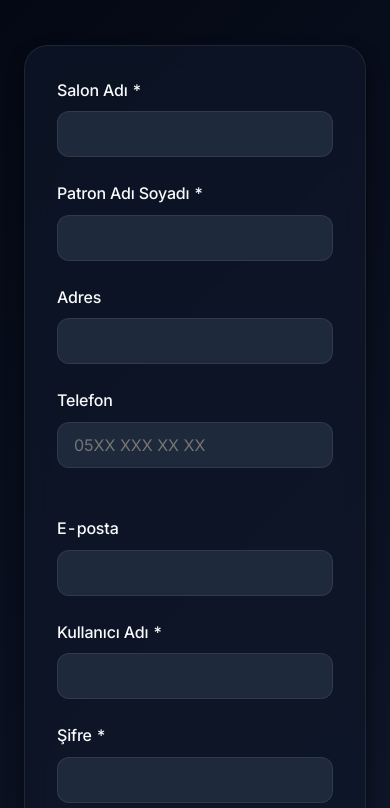
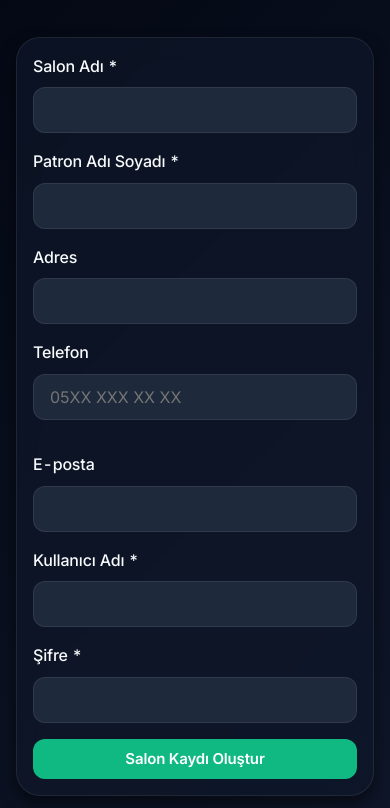
Before and after one commit to zisansymn009/kuaf-r-sistemi, a website: page public/register.html in a window 390 px wide. Shown: the part 113-921 px from the top of the page. Drawn offline with Linux system fonts and the light colour scheme.

Commit message:
Comprehensive mobile overhaul: Universal grid fixes, auto-zoom prevention (16px), and v1.2 cache busting

```diff
--- a/public/css/aura-ui.css
+++ b/public/css/aura-ui.css
@@ -354,7 +354,7 @@ body.aura-theme::after {
         display: none;
     }
 
-    /* Prevent auto-zoom on iOS/Android and improve accessibility */
+    /* Prevent auto-zoom and improve mobile interaction */
     input,
     select,
     textarea,
@@ -364,16 +364,40 @@ body.aura-theme::after {
 
     .btn-full {
         min-height: 52px;
-        padding: 0 1.5rem;
     }
 
-    .aura-chat-container {
-        padding: 1rem;
+    /* Ensure ALL grids collapse on tablet/mobile */
+    .grid-4,
+    .grid-3,
+    .grid-2,
+    .grid-3-1,
+    .grid-2-3,
+    .grid-1-3 {
+        grid-template-columns: 1fr !important;
+    }
+}
+
+/* Base Grid Layouts */
+.grid-3-1 {
+    grid-template-columns: 3fr 1fr;
+}
+
+.grid-2-3 {
+    grid-template-columns: 2fr 3fr;
+}
+
+.grid-1-3 {
+    grid-template-columns: 1fr 3fr;
+}
+
+@media (max-width: 480px) {
+    .aura-card {
+        padding: 1.25rem !important;
         border-radius: 20px;
     }
 
-    .chat-input-wrapper {
-        padding: 0.4rem 0.4rem 0.4rem 1.25rem;
+    .grid {
+        gap: 1rem !important;
     }
 }
 
--- a/public/css/dashboard-aura.css
+++ b/public/css/dashboard-aura.css
@@ -123,7 +123,16 @@ h6 {
 
     .main-content-aura {
         margin-left: 0 !important;
-        padding: 5rem 1rem 2rem 1rem !important;
+        padding: 5.5rem 1.25rem 2rem 1.25rem !important;
+    }
+
+    .grid-4,
+    .grid-3,
+    .grid-2,
+    .grid-3-1,
+    .grid-2-3,
+    .grid-1-3 {
+        grid-template-columns: 1fr !important;
     }
 }
 
@@ -265,7 +274,10 @@ h6 {
 
     .grid-4,
     .grid-3,
-    .grid-2 {
+    .grid-2,
+    .grid-3-1,
+    .grid-2-3,
+    .grid-1-3 {
         grid-template-columns: 1fr !important;
     }
 }
@@ -569,19 +581,10 @@ h6 {
 
 @media (max-width: 600px) {
 
+    .form-input,
     input,
     select,
-    textarea,
-    .form-input {
-        font-size: 16px !important;
-    }
-}
-
-@media (max-width: 600px) {
-
-    .form-input,
-    input,
-    select {
+    textarea {
         font-size: 16px !important;
     }
 }
@@ -899,7 +902,7 @@ h6 {
 /* Portrait Mobile Adjustments */
 @media (max-width: 480px) {
     .main-content-aura {
-        padding: 4.5rem 0.75rem 2rem 0.75rem !important;
+        padding: 4.5rem 0.85rem 2rem 0.85rem !important;
     }
 
     .aura-card {
@@ -912,7 +915,7 @@ h6 {
     }
 
     .grid {
-        gap: 1rem !important;
+        gap: 1.25rem !important;
         grid-template-columns: 1fr !important;
     }
 
@@ -928,10 +931,17 @@ h6 {
         font-size: 1.1rem !important;
     }
 
-    input,
-    select,
-    textarea,
-    .form-input {
-        font-size: 16px !important;
+    .modal {
+        padding: 1rem;
+    }
+
+    .modal-content {
+        border-radius: 24px;
+    }
+
+    .table-aura td,
+    .table-aura th {
+        padding: 1rem 0.75rem;
+        font-size: 0.85rem;
     }
 }
--- a/public/css/main.css
+++ b/public/css/main.css
@@ -364,8 +364,38 @@ p {
 
     .grid-2,
     .grid-3,
-    .grid-4 {
-        grid-template-columns: 1fr;
+    .grid-4,
+    .grid-3-1,
+    .grid-2-3,
+    .grid-1-3 {
+        grid-template-columns: 1fr !important;
+    }
+}
+
+.grid-3-1 {
+    grid-template-columns: 3fr 1fr;
+}
+
+.grid-2-3 {
+    grid-template-columns: 2fr 3fr;
+}
+
+.grid-1-3 {
+    grid-template-columns: 1fr 3fr;
+}
+
+@media (max-width: 480px) {
+    :root {
+        --spacing-md: 1rem;
+        --spacing-lg: 1.5rem;
+    }
+
+    .container {
+        padding: 0 1rem;
+    }
+
+    .card {
+        padding: 1rem;
     }
 }
 
--- a/public/register.html
+++ b/public/register.html
@@ -5,7 +5,7 @@
     <meta charset="UTF-8">
     <meta name="viewport" content="width=device-width, initial-scale=1.0">
     <title>kuaför randevu - Salon Kaydı</title>
-    <link rel="stylesheet" href="/css/main.css?v=1.1">
+    <link rel="stylesheet" href="/css/main.css?v=1.2">
     <style>
         .login-container {
             min-height: 100vh;
```
Also changed, not shown: public/index.html (+1 -1 lines), public/login.html (+1 -1 lines), public/patron/dashboard.html (+2 -2 lines), public/staff-register.html (+1 -1 lines), public/superadmin/dashboard.html (+2 -2 lines).
